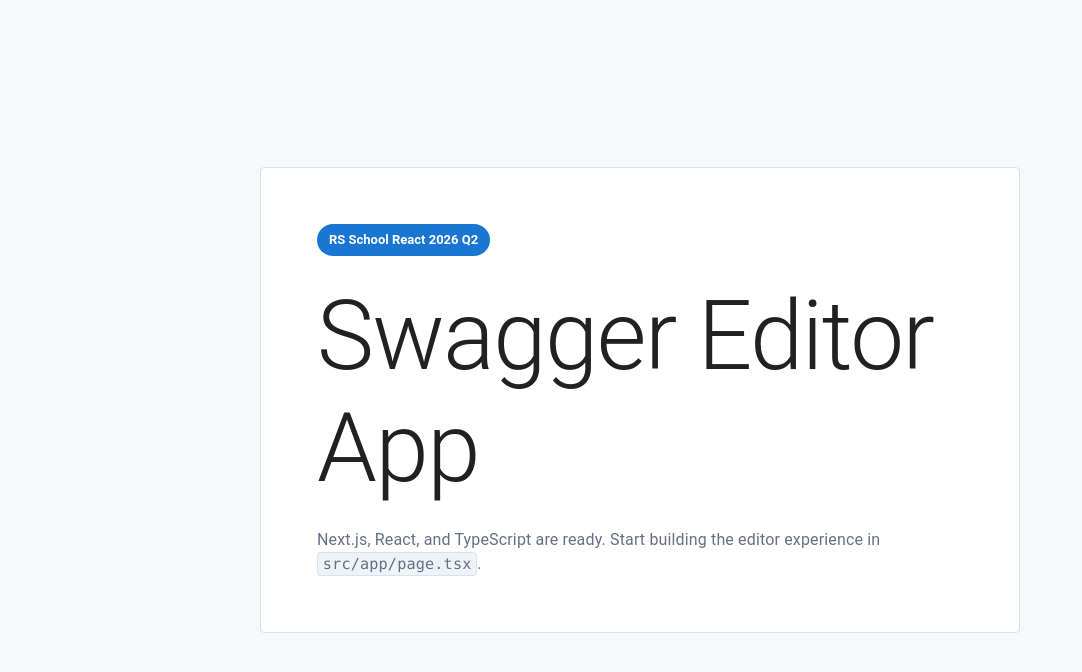
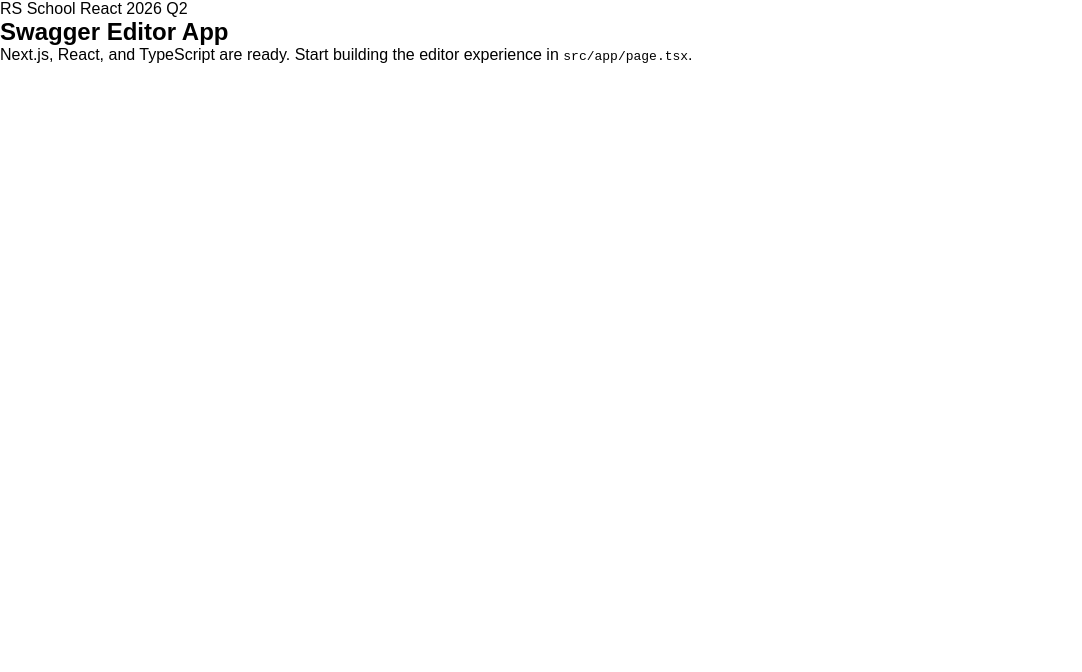
Before and after one commit to Tanya-Gro/swagger-editor-app, a Next.js app: page / in a window 1280 px wide. Shown: the top 672 px of the page, without its empty margins (0-1082 px from the left). Built offline with nearby package versions, Linux system fonts and the light colour scheme.

Commit message:
fix: inviroment

```diff
--- a/next.config.ts
+++ b/next.config.ts
@@ -1,7 +1,5 @@
 import type { NextConfig } from 'next';
 
-const nextConfig: NextConfig = {
-  reactStrictMode: true,
-};
+const nextConfig: NextConfig = {};
 
 export default nextConfig;
--- a/src/app/globals.css
+++ b/src/app/globals.css
@@ -1,73 +1,47 @@
-:root {
-  color-scheme: light;
-  --background: #f6f8fb;
-  --foreground: #172033;
-  --muted: #667085;
-  --panel: #ffffff;
-  --accent: #0f766e;
-  --border: #d9e1ea;
-}
-
-* {
+*,
+*::before,
+*::after {
   box-sizing: border-box;
 }
 
-html,
+html {
+  min-height: 100%;
+}
+
 body {
   min-height: 100%;
   margin: 0;
-}
-
-body {
-  background: var(--background);
-  color: var(--foreground);
   font-family: Arial, Helvetica, sans-serif;
 }
 
-code {
-  border: 1px solid var(--border);
-  border-radius: 4px;
-  background: #eef3f7;
-  padding: 0.1rem 0.3rem;
-  font-family: Consolas, 'Courier New', monospace;
-  font-size: 0.95em;
+main {
+  display: block;
 }
 
-.shell {
-  display: grid;
-  min-height: 100vh;
-  place-items: center;
-  padding: 32px;
+h1,
+h2,
+h3,
+h4,
+h5,
+h6,
+p {
+  margin: 0;
 }
 
-.intro {
-  width: min(100%, 760px);
-  border: 1px solid var(--border);
-  border-radius: 8px;
-  background: var(--panel);
-  padding: clamp(28px, 5vw, 56px);
-  box-shadow: 0 20px 60px rgb(23 32 51 / 8%);
+button,
+input,
+textarea,
+select {
+  font: inherit;
 }
 
-.eyebrow {
-  margin: 0 0 12px;
-  color: var(--accent);
-  font-size: 0.85rem;
-  font-weight: 700;
-  letter-spacing: 0;
-  text-transform: uppercase;
+a {
+  color: inherit;
+  text-decoration: none;
 }
 
-h1 {
-  margin: 0;
-  font-size: clamp(2.25rem, 8vw, 4.75rem);
-  line-height: 1;
+img,
+svg {
+  display: block;
+  max-width: 100%;
 }
-
-.lead {
-  max-width: 620px;
-  margin: 24px 0 0;
-  color: var(--muted);
-  font-size: 1.125rem;
-  line-height: 1.7;
-}
--- a/src/app/layout.tsx
+++ b/src/app/layout.tsx
@@ -4,9 +4,6 @@
 export const metadata: Metadata = {
   title: 'Swagger Editor App',
   description: 'Educational Swagger editor built with Next.js, React, and TypeScript.',
-  icons: {
-    icon: '/favicon.svg',
-  },
 };
 
 export default function RootLayout({
@@ -16,7 +13,7 @@
 }>) {
   return (
     <html lang="en">
-      <body suppressHydrationWarning>{children}</body>
+      <body>{children}</body>
     </html>
   );
 }
--- a/src/app/page.tsx
+++ b/src/app/page.tsx
@@ -1,24 +1,14 @@
-import Box from '@mui/material/Box';
-import Chip from '@mui/material/Chip';
-import Paper from '@mui/material/Paper';
-import Stack from '@mui/material/Stack';
-import Typography from '@mui/material/Typography';
-
 export default function Home() {
   return (
-    <Box component="main" className="shell">
-      <Paper className="intro" elevation={0}>
-        <Stack spacing={3}>
-          <Chip color="primary" label="RS School React 2026 Q2" sx={{ alignSelf: 'flex-start', fontWeight: 700 }} />
-          <Typography component="h1" variant="h1">
-            Swagger Editor App
-          </Typography>
-          <Typography className="lead" component="p">
-            Next.js, React, and TypeScript are ready. Start building the editor experience in{' '}
-            <code>src/app/page.tsx</code>.
-          </Typography>
-        </Stack>
-      </Paper>
-    </Box>
+    <main>
+      <section>
+        <p>RS School React 2026 Q2</p>
+        <h1>Swagger Editor App</h1>
+        <p>
+          Next.js, React, and TypeScript are ready. Start building the editor experience in{' '}
+          <code>src/app/page.tsx</code>.
+        </p>
+      </section>
+    </main>
   );
 }
```
Also changed, not shown: eslint.config.js (+12 -11 lines), package.json (+8 -3 lines), stylelint.config.js (+39 -16 lines), tsconfig.json (+18 -6 lines), 2 other files (tests, documents, lock files or other folders).
